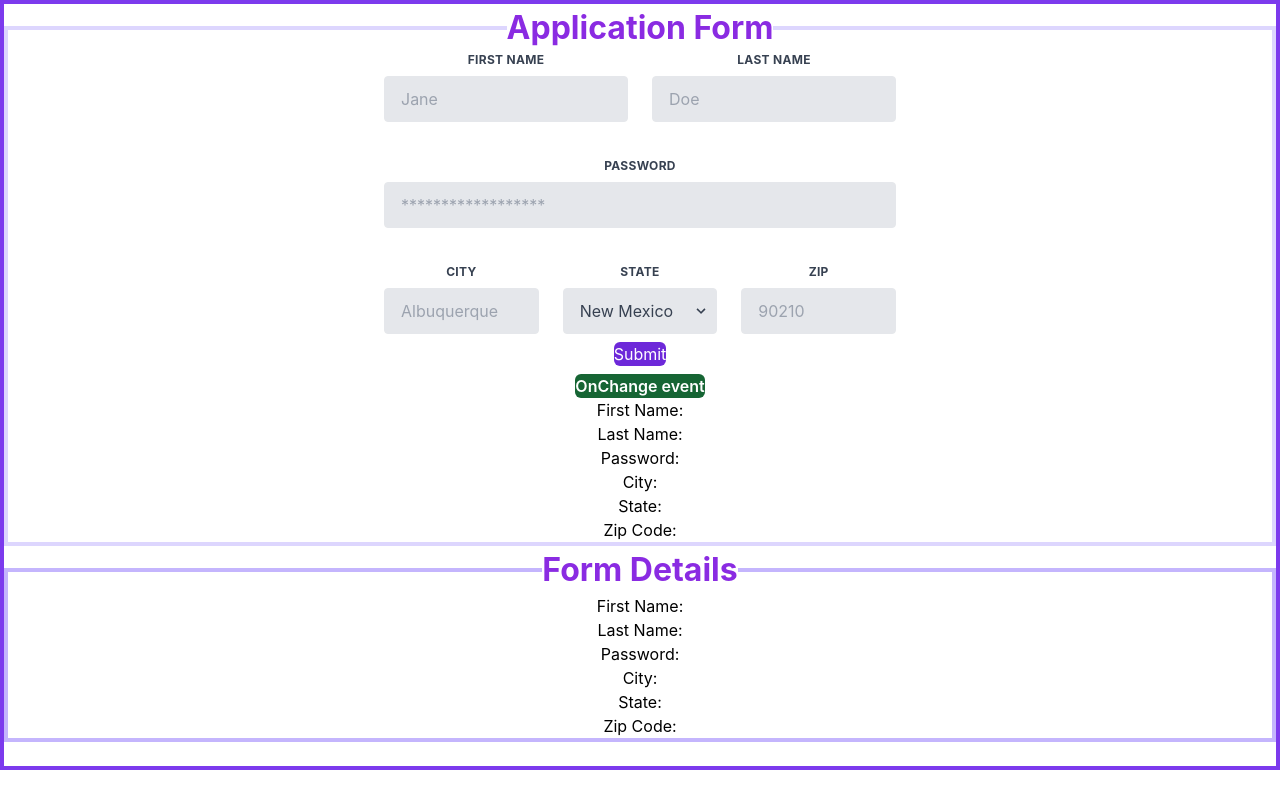
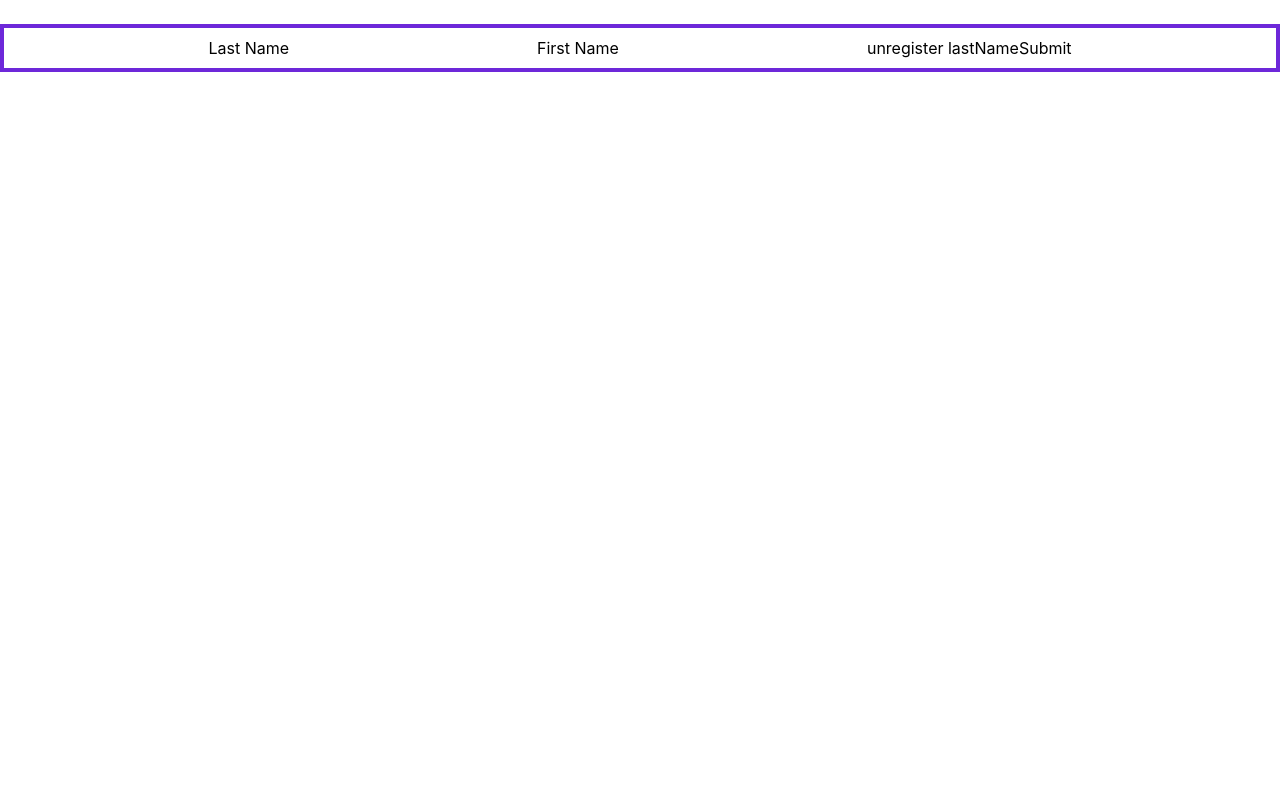
Before and after one commit to AshishTechCodes/Portfolio, a React (Create React App) app: page / in a window 1280 px wide. Built offline with nearby package versions, Linux system fonts and the light colour scheme.

Commit message:
Register useForm

```diff
--- a/package.json
+++ b/package.json
@@ -8,6 +8,7 @@
     "@testing-library/user-event": "^13.5.0",
     "react": "^18.3.1",
     "react-dom": "^18.3.1",
+    "react-hook-form": "^7.52.2",
     "react-scripts": "5.0.1",
     "web-vitals": "^2.1.4"
   },
--- a/src/App.js
+++ b/src/App.js
@@ -5,6 +5,8 @@ import './App.css'
 import Increment from './Components/useState/Increment';
 import From from './Components/Form/From';
 import Form_orignal from './Components/Form/Form_orignal';
+import Register from './Components/useForm/Register';
+import Unregister from './Components/useForm/Unregister';
 const App = () => {
   var count = 10;
   return (
@@ -23,7 +25,15 @@ const App = () => {
       <br/><br/>
       <From/>
       <br/><br/> */}
-      <Form_orignal/>
+      {/* <Form_orignal/>
+      <br/><br/> */}
+      {/* <fieldset className='border-violet-700 border-4'>
+        <legend>useForm</legend> */}
+      {/* <Register/> */}
+      <br/>
+      <Unregister/>
+      {/* </fieldset> */}
+     <br/><br/>
       </center>
     </div>
   )
--- /dev/null
+++ b/src/Components/useForm/Register.jsx
@@ -0,0 +1,44 @@
+import React from 'react'
+import { useForm } from 'react-hook-form'
+const Register = () => {
+  const { register, handleSubmit } = useForm({
+    defaultValues: {
+      firstName: '',
+      lastName: '',
+      category: '',
+      checkbox: [],
+      radio: ''
+    }
+  });
+  return (
+    <fieldset className='border-violet-700 border-4'>
+      <legend>Register</legend>
+      {/* printing the elements in console */}
+      <form onSubmit={handleSubmit(console.log)}>
+      <input className='h-10 w-auto' {...register("firstName", { required: true })} placeholder="Enter First name" />
+      <br/><br/>
+      <input className='h-10 w-auto' {...register("lastName", { minLength: 2 })} placeholder="Enter Last name" />
+      <br/><br/>
+      <p>Select Location: <select className='h-10 w-auto' {...register("category")}>
+        <option value="">Select...</option>
+        <option value="Mumbai">Mumbai</option>
+        <option value="Delhi">Delhi</option>
+      </select></p>
+      <br/><br/>
+      <p>Select Subjects:</p>
+      <p>C/C++: <input className='h-auto w-auto' {...register("checkbox")} type="checkbox" value="C/C++" /></p>
+      <p>Java: <input className='h-auto w-auto' {...register("checkbox")} type="checkbox" value="Java" /></p>
+      <p>.NET: <input className='h-auto w-auto' {...register("checkbox")} type="checkbox" value=".NET" /></p>
+      <br/><br/>
+      <p>Select Your Gender: </p>
+      <p>Male: <input className='h-auto w-auto' {...register("radio")} type="radio" value="Male" />
+      <br/>
+      Female: <input className='h-auto w-auto' {...register("radio")} type="radio" value="Female" /></p>
+      <br/><br/>
+      <input type="submit" />
+    </form>
+    </fieldset>
+  )
+}
+
+export default Register
--- /dev/null
+++ b/src/Components/useForm/Unregister.jsx
@@ -0,0 +1,32 @@
+import React from 'react'
+import { useForm } from 'react-hook-form'
+const Unregister = () => {
+    const { register, handleSubmit, unregister, getValues } = useForm();
+
+    const onSubmit = (data) => {
+        console.log(data);
+      alert(JSON.stringify(data));
+    };
+  return (
+    <fieldset className='border-violet-700 border-4'>
+    <form onSubmit={handleSubmit(onSubmit)}>
+      <label>Last Name</label>
+      <input className='h-10 ' {...register("firstName")} />
+      <label>First Name</label>
+      <input {...register("lastName")} />
+      <button
+        type="button"
+        onClick={() => {
+          unregister("lastName");
+          console.log(getValues())
+        }}
+      >
+        unregister lastName
+      </button>
+      <input type="submit" />
+    </form>
+    </fieldset>
+  )
+}
+
+export default Unregister
```
Also changed, not shown: src/Components/useForm/details.txt (added), 1 other file (tests, documents, lock files or other folders).
